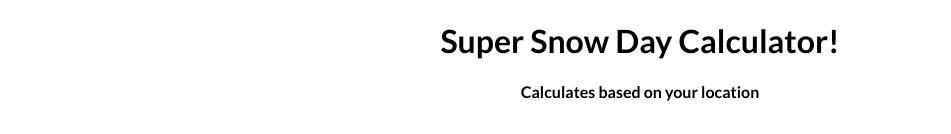
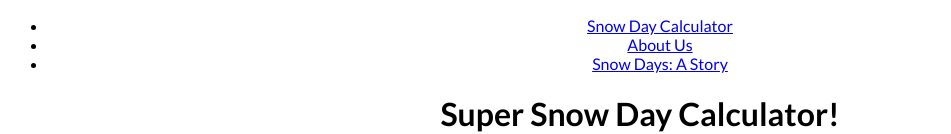
Before and after one commit to ssdcalcs/supersnowdaycalculator, a plain HTML site: page index.html in a window 1280 px wide. Shown: the part 317-451 px from the top of the page, without its empty margins (0-951 px from the left). Drawn offline with Linux system fonts and the light colour scheme.

Commit message:
Update index.html

```diff
--- a/index.html
+++ b/index.html
@@ -6,6 +6,13 @@
 </head>
 <body style="text-align: center;">
   <img src="http://i.imgur.com/03TACTh.png?1" title="Super Snow Day Calculator" />
+  <div id="tabs">
+   <ul>
+      <li><a href="#">Snow Day Calculator</a></li>
+      <li><a href="#">About Us</a></li>
+      <li><a href="#">Snow Days: A Story</a></li>
+   </ul>
+</div>
   <h1>Super Snow Day Calculator!</h1>
   <h4>Calculates based on your location</h4>
   <p>Formula calculated by two students at a middle school. We use information from National Weather Service and Accuweather APIs to determine the probability of snowdays in your area.</p>
```
